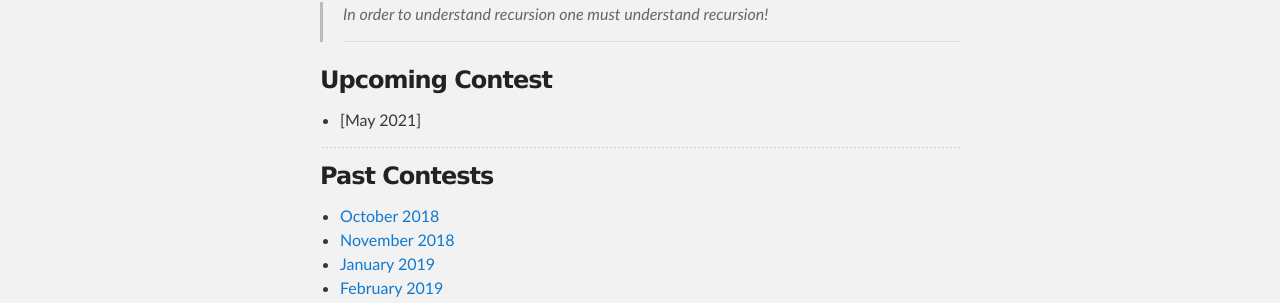
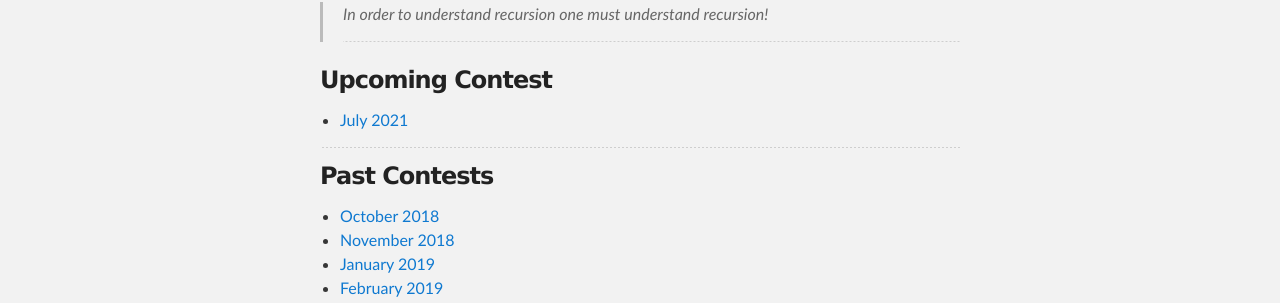
Before and after one commit to ieee-uvce-cs/ncode, a Jekyll site: the page built from index.md, in a window 1280 px wide. Shown: the part 294-597 px from the top of the page. Built offline with Jekyll 4.4.1, drawn with Linux system fonts in a browser that asks for light colours.

Commit message:
July-2021-Link

```diff
--- a/index.md
+++ b/index.md
@@ -6,7 +6,7 @@ layout: default
 * * *
 
 ### Upcoming Contest
-- [May 2021]
+- [July 2021](https://www.hackerrank.com/uvce-ncode-july-2021/)
 
 * * *
 
```
